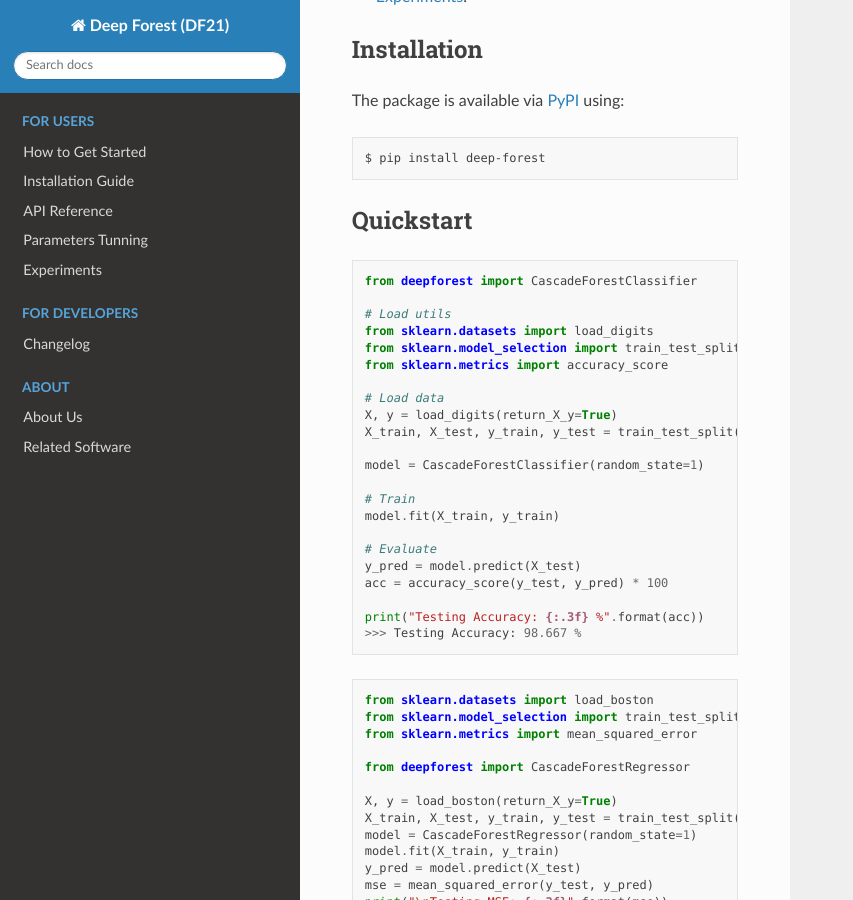
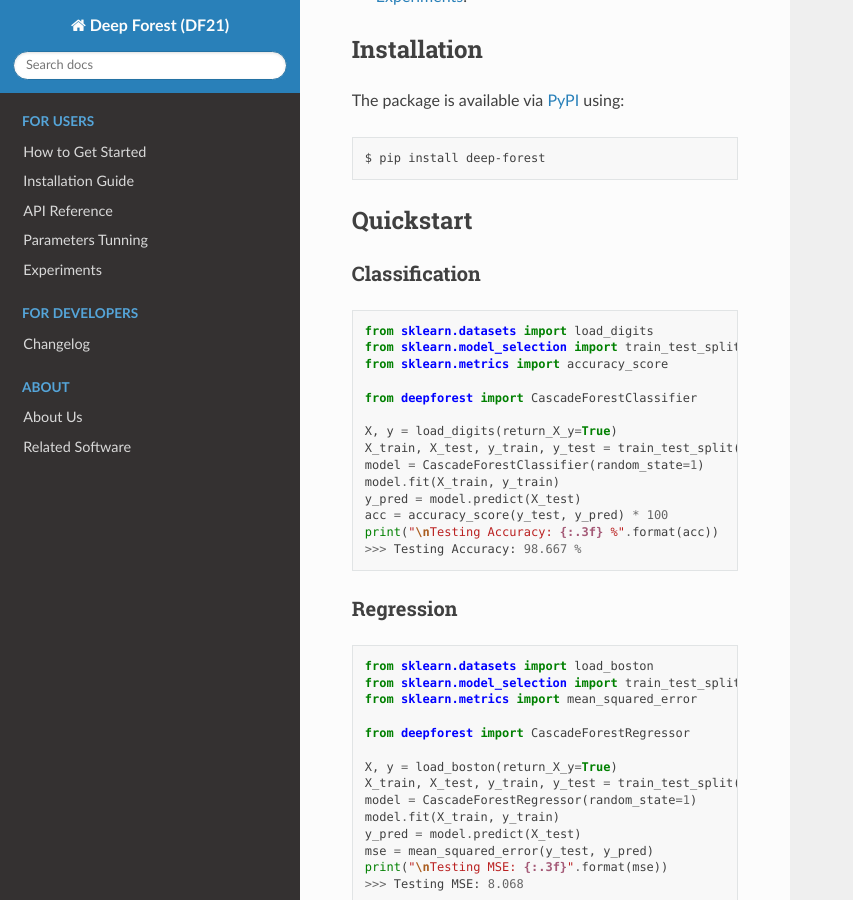
Before and after one commit to LAMDA-NJU/Deep-Forest, a Sphinx documentation site: the page built from docs/index.rst, in a window 1280 px wide and 900 px high, scrolled down 759 px. Shown: the whole window, without its empty margins (0-853 px from the left). Built offline with Sphinx 7.4.7 and the Read the Docs theme 2.0.0, drawn with Linux system fonts in a browser that asks for light colours.

Commit message:
[DOC] Update README.rst

```diff
--- a/README.rst
+++ b/README.rst
@@ -44,6 +44,9 @@ The package is available via PyPI using:
 Quickstart
 ----------
 
+Classification
+**************
+
 .. code-block:: python
 
     from sklearn.datasets import load_digits
@@ -60,6 +63,9 @@ Quickstart
     acc = accuracy_score(y_test, y_pred) * 100
     print("\nTesting Accuracy: {:.3f} %".format(acc))
     >>> Testing Accuracy: 98.667 %
+
+Regression
+**********
 
 .. code-block:: python
 
--- a/docs/index.rst
+++ b/docs/index.rst
@@ -28,30 +28,28 @@ The package is available via `PyPI <https://pypi.org/project/deep-forest/>`__ us
 Quickstart
 ----------
 
+Classification
+**************
+
 .. code-block:: python
 
-    from deepforest import CascadeForestClassifier
-
-    # Load utils
     from sklearn.datasets import load_digits
     from sklearn.model_selection import train_test_split
     from sklearn.metrics import accuracy_score
 
-    # Load data
+    from deepforest import CascadeForestClassifier
+
     X, y = load_digits(return_X_y=True)
     X_train, X_test, y_train, y_test = train_test_split(X, y, random_state=1)
-
     model = CascadeForestClassifier(random_state=1)
-
-    # Train
     model.fit(X_train, y_train)
-
-    # Evaluate
     y_pred = model.predict(X_test)
     acc = accuracy_score(y_test, y_pred) * 100
+    print("\nTesting Accuracy: {:.3f} %".format(acc))
+    >>> Testing Accuracy: 98.667 %
 
-    print("Testing Accuracy: {:.3f} %".format(acc))
-    >>> Testing Accuracy: 98.667 %
+Regression
+**********
 
 .. code-block:: python
 
```
